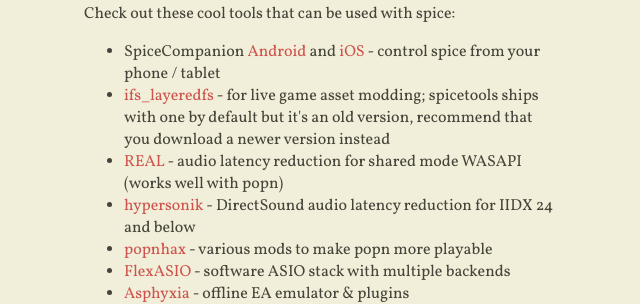
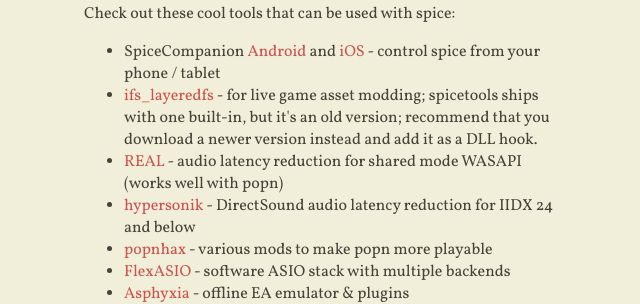
Before and after one commit to spice2x/spice2x.github.io, a Jekyll site: the page built from docs/index.html, in a window 1280 px wide and 900 px high, scrolled down 3596 px. Shown: the part 239-543 px from the top of the window, without its empty margins (420-1060 px from the left). Built offline with Jekyll 4.4.1, drawn with Linux system fonts in a browser that asks for light colours; nearby versions of some CDN libraries.

Commit message:
revise layeredfs comment

```diff
--- a/docs/_includes/content.html
+++ b/docs/_includes/content.html
@@ -274,8 +274,8 @@
   </li>
   <li>
     <a href="https://github.com/mon/ifs_layeredfs">ifs_layeredfs</a>
-    - for live game asset modding; spicetools ships with one by default but it's an old version, recommend that
-    you download a newer version instead
+    - for live game asset modding; spicetools ships with one built-in, but it's an old version; recommend that
+    you download a newer version instead and add it as a DLL hook.
   </li>
   <li>
     <a href="https://github.com/miniant-git/REAL">REAL</a> - audio latency reduction for shared mode WASAPI (works well with popn)
```
